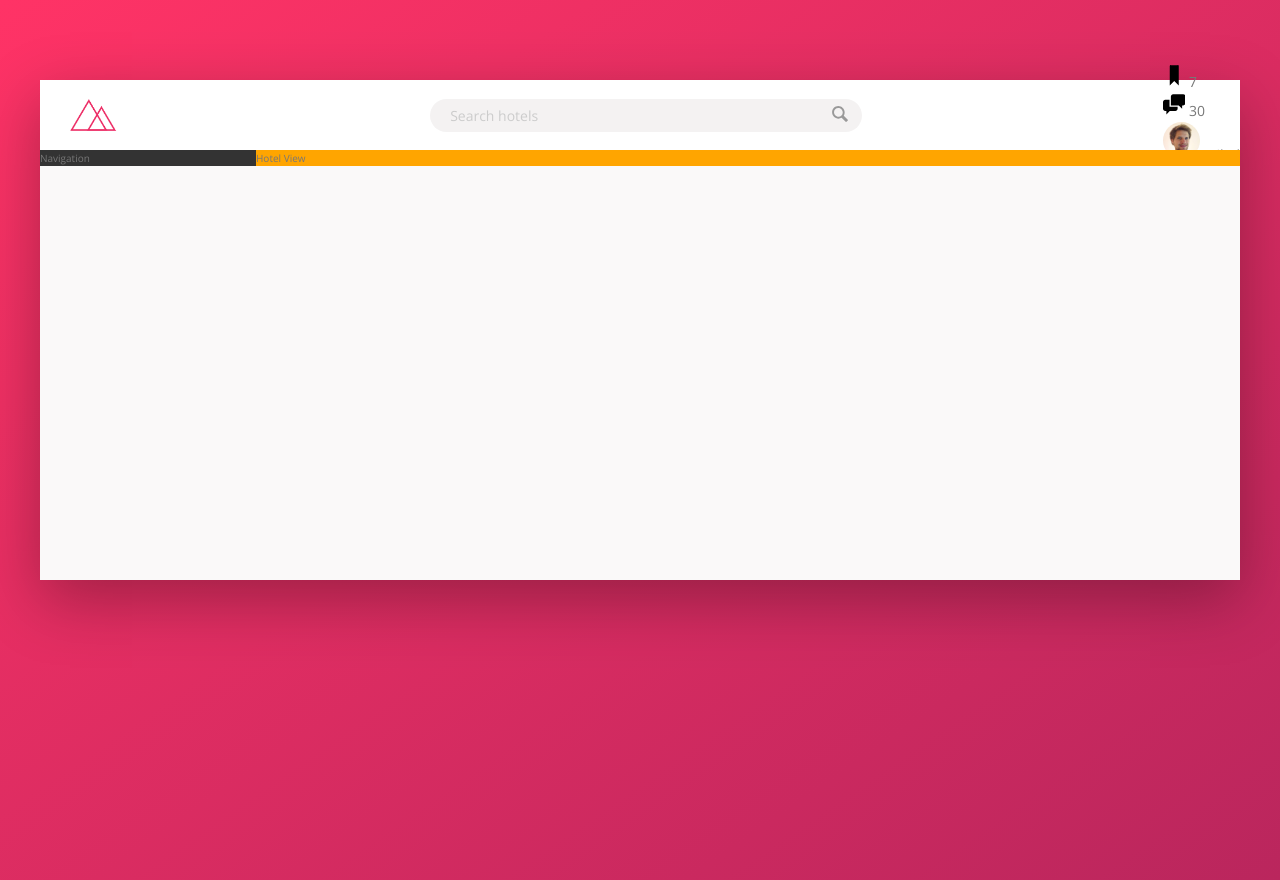
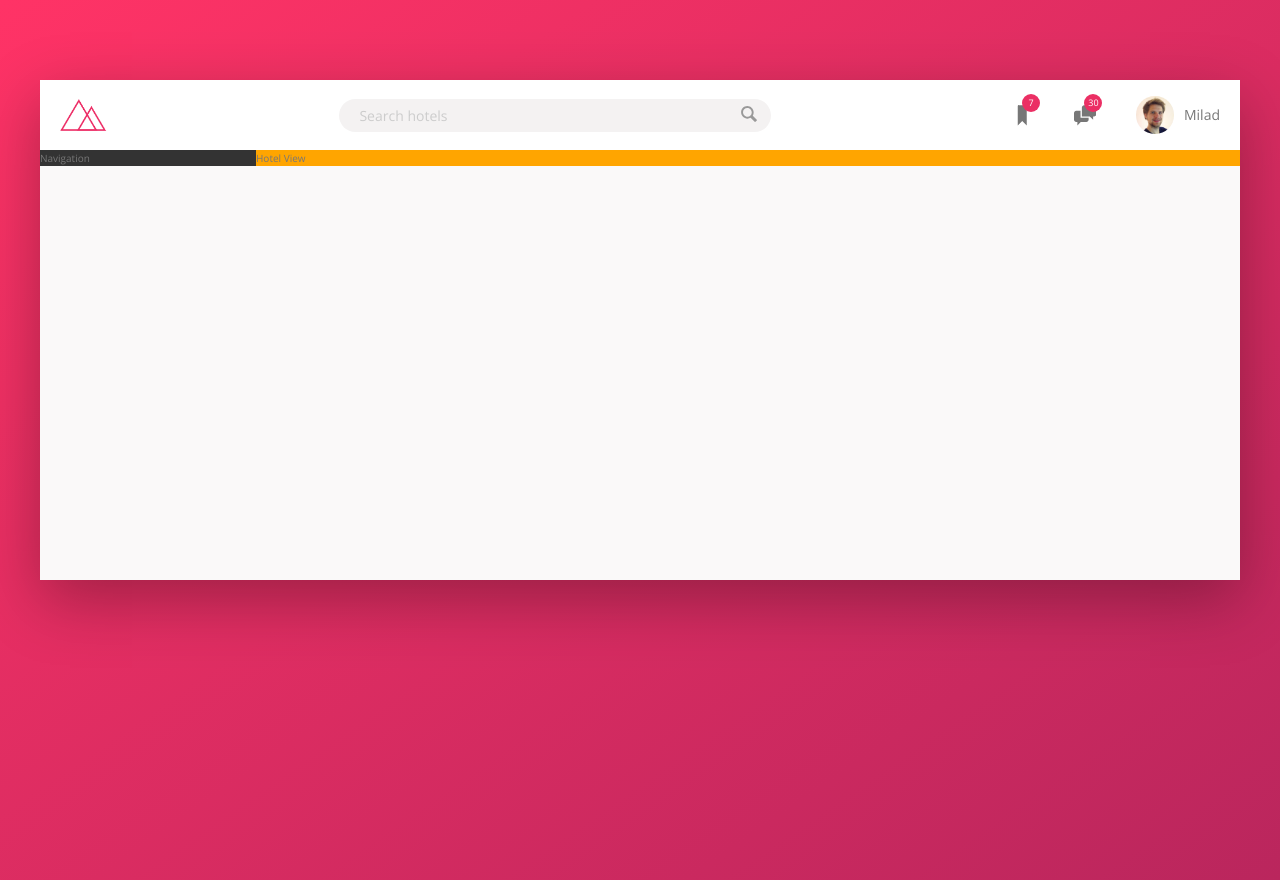
Before and after one commit to EverLookNeverSee/Trillo, a website: page index.html in a window 1280 px wide. Drawn offline with nearby package versions, Linux system fonts and the light colour scheme.

Commit message:
Final compiled css

```diff
--- a/css/style.css
+++ b/css/style.css
@@ -63,7 +63,7 @@ body {
 
 .logo {
   height: 3.25rem;
-  margin-left: 3rem; }
+  margin-left: 2rem; }
 
 .search {
   flex: 0 0 40%;
@@ -101,10 +101,38 @@ body {
     width: 2rem;
     fill: var(--color-grey-dark-3); }
 
-.user-nav__icon {
-  height: 2.25rem;
-  width: 2.25rem; }
-
-.user-nav__user-photo {
-  height: 3.75rem;
-  border-radius: 50%; }
+.user-nav {
+  display: flex;
+  align-items: center;
+  align-self: stretch; }
+  .user-nav > * {
+    padding: 0 2rem;
+    cursor: pointer;
+    height: 100%;
+    display: flex;
+    align-items: center; }
+  .user-nav > *:hover {
+    background-color: var(--color-grey-light-2); }
+  .user-nav__icon-box {
+    position: relative; }
+  .user-nav__icon {
+    height: 2.25rem;
+    width: 2.25rem;
+    fill: var(--color-grey-dark-2); }
+  .user-nav__notification {
+    font-size: 0.9rem;
+    height: 1.8rem;
+    width: 1.8rem;
+    border-radius: 50%;
+    background-color: var(--color-primary);
+    color: #fff;
+    position: absolute;
+    top: 1.4rem;
+    right: 1.4rem;
+    display: flex;
+    align-items: center;
+    justify-content: center; }
+  .user-nav__user-photo {
+    height: 3.75rem;
+    border-radius: 50%;
+    margin-right: 1rem; }
```
